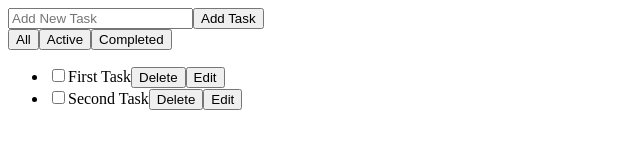
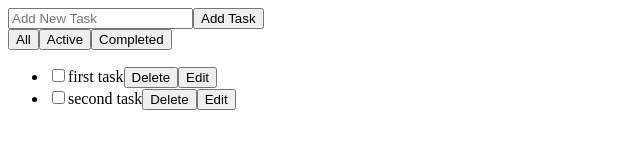
Before and after one commit to grayTurtle01/react-todo, a React (Create React App) app: page / in a window 1280 px wide. Shown: the top 160 px of the page, without its empty margins (0-640 px from the left). Built offline with nearby package versions, Linux system fonts and the light colour scheme.

Commit message:
Task Component

```diff
--- a/src/App.js
+++ b/src/App.js
@@ -3,6 +3,7 @@ import React from 'react'
 // Components
 import Form from './components/Form'
 import FilterButton from './components/FilterButton'
+import Task from './components/Task'
 
 function App(props) {
 
@@ -19,21 +20,8 @@ function App(props) {
     </div>
 
     <ul>
-
-      <li>
-        <input type="checkbox" />
-        First Task
-        <button>Delete</button>
-        <button>Edit</button>
-      </li>
-
-      <li>
-        <input type="checkbox" />
-        Second Task
-        <button>Delete</button>
-        <button>Edit</button>
-      </li>
-
+      <Task text="first task" />
+      <Task text="second task" />
     </ul>
 
 
--- /dev/null
+++ b/src/components/Task.js
@@ -0,0 +1,13 @@
+function Task(props){
+
+    return(
+        <li>
+            <input type="checkbox"/>
+            {props.text}
+            <button>Delete</button>
+            <button>Edit</button>
+        </li>
+    )
+}
+
+export default Task
```
